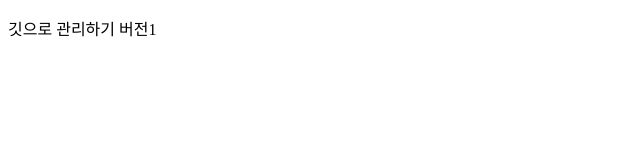
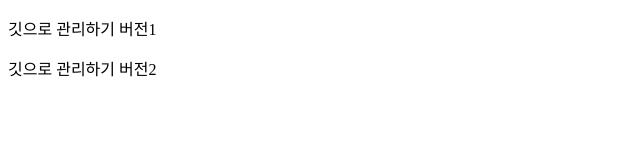
Before and after one commit to jeongwonyeong2/git_test, a plain HTML site: page index.html in a window 1280 px wide. Shown: the whole page, without its empty margins (0-640 px from the left). Drawn offline with Linux system fonts and the light colour scheme.

Commit message:
두번쨰 커밋

```diff
--- a/index.html
+++ b/index.html
@@ -8,5 +8,6 @@
 </head>
 <body>
     <p>깃으로 관리하기 버전1</p>
+    <p>깃으로 관리하기 버전2</p>
 </body>
 </html>
```
